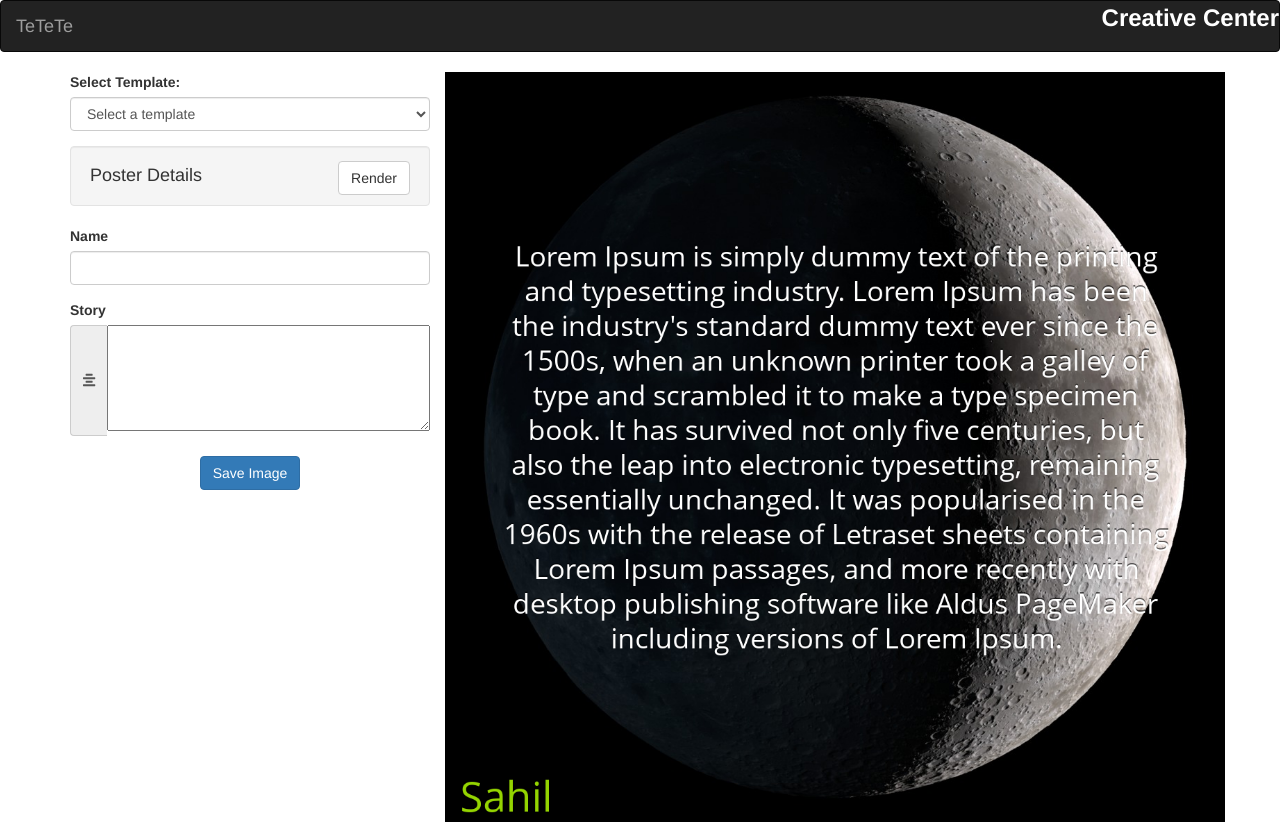
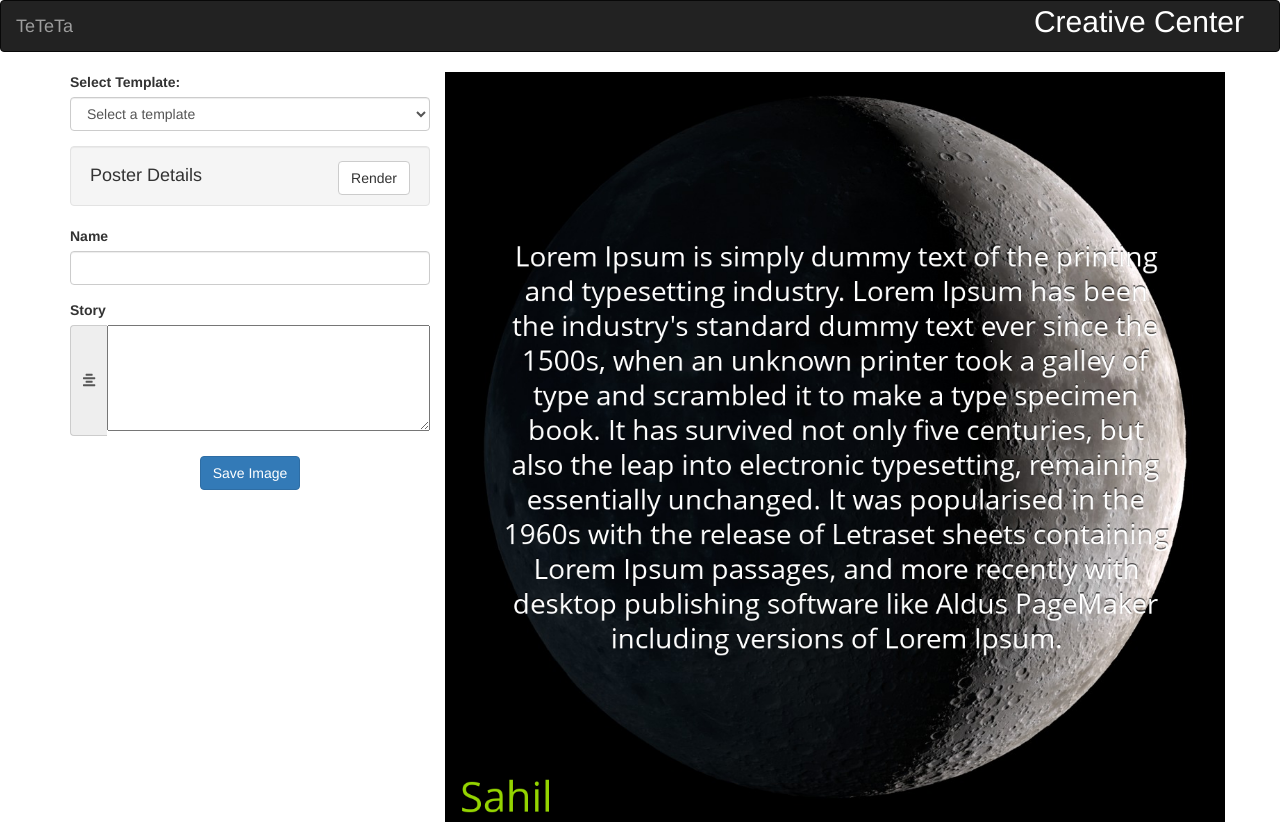
Before and after one commit to SamPratik/poster-maker, a PHP site: page / in a window 1280 px wide. Run offline with PHP 8.4, Linux system fonts and the light colour scheme; some libraries are stand-ins or nearby versions.

Commit message:
navbar issues fixed

```diff
--- a/index.php
+++ b/index.php
@@ -21,9 +21,9 @@
 <nav class="navbar navbar-inverse">
   <div class="container-fluid">
     <div class="navbar-header">
-      <a class="navbar-brand" href="#">TeTeTe</a>
+      <a class="navbar-brand" href="#">TeTeTa</a>
     </div>
-    <ul class="nav navbar-nav navbar-right" style="color:white;font-size:24px;font-weight:bold;right:30px;">
+    <ul class="nav navbar-nav navbar-right" style="color:white;font-size:30px;position:absolute;right:50px;">
       Creative Center
     </ul>
   </div>
```
